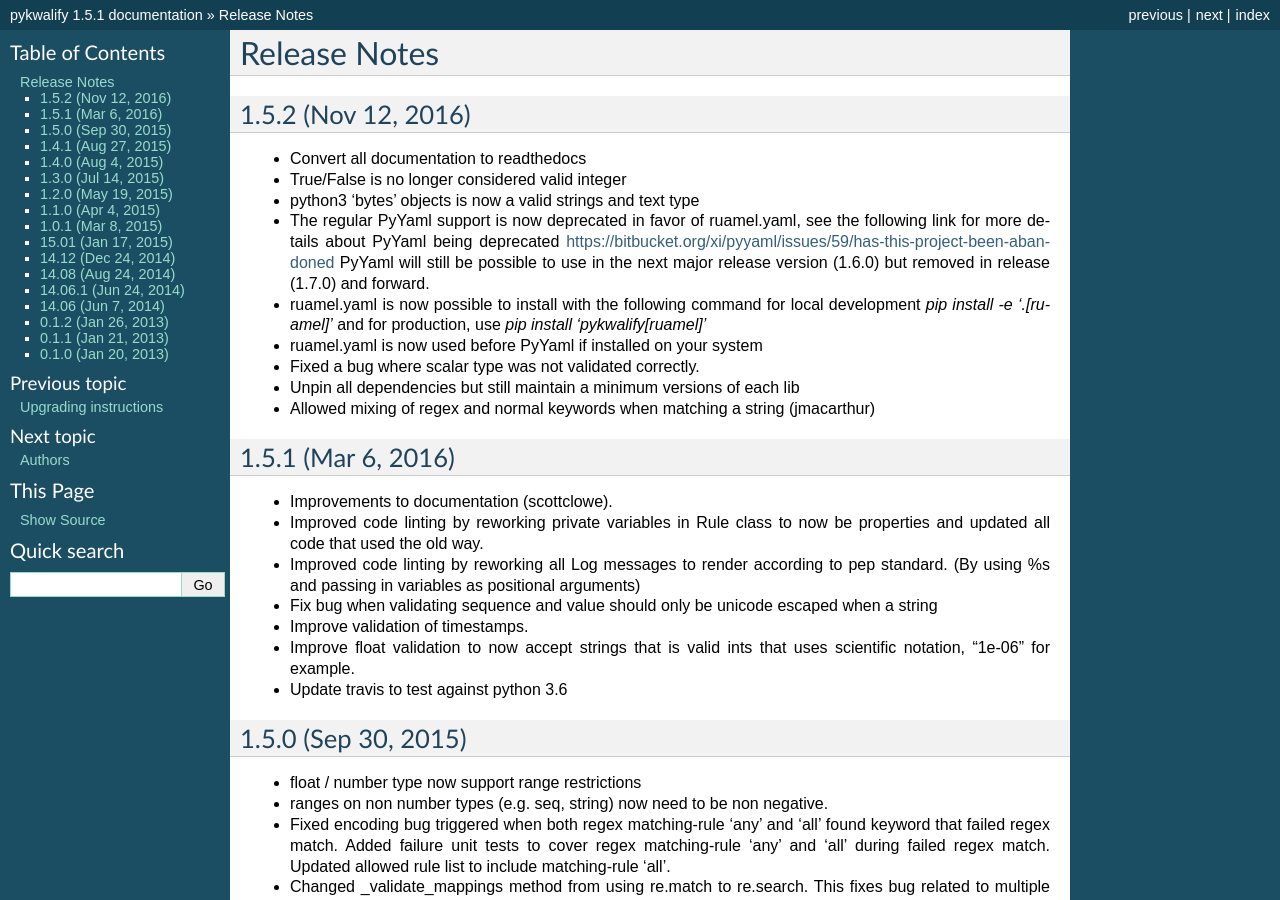
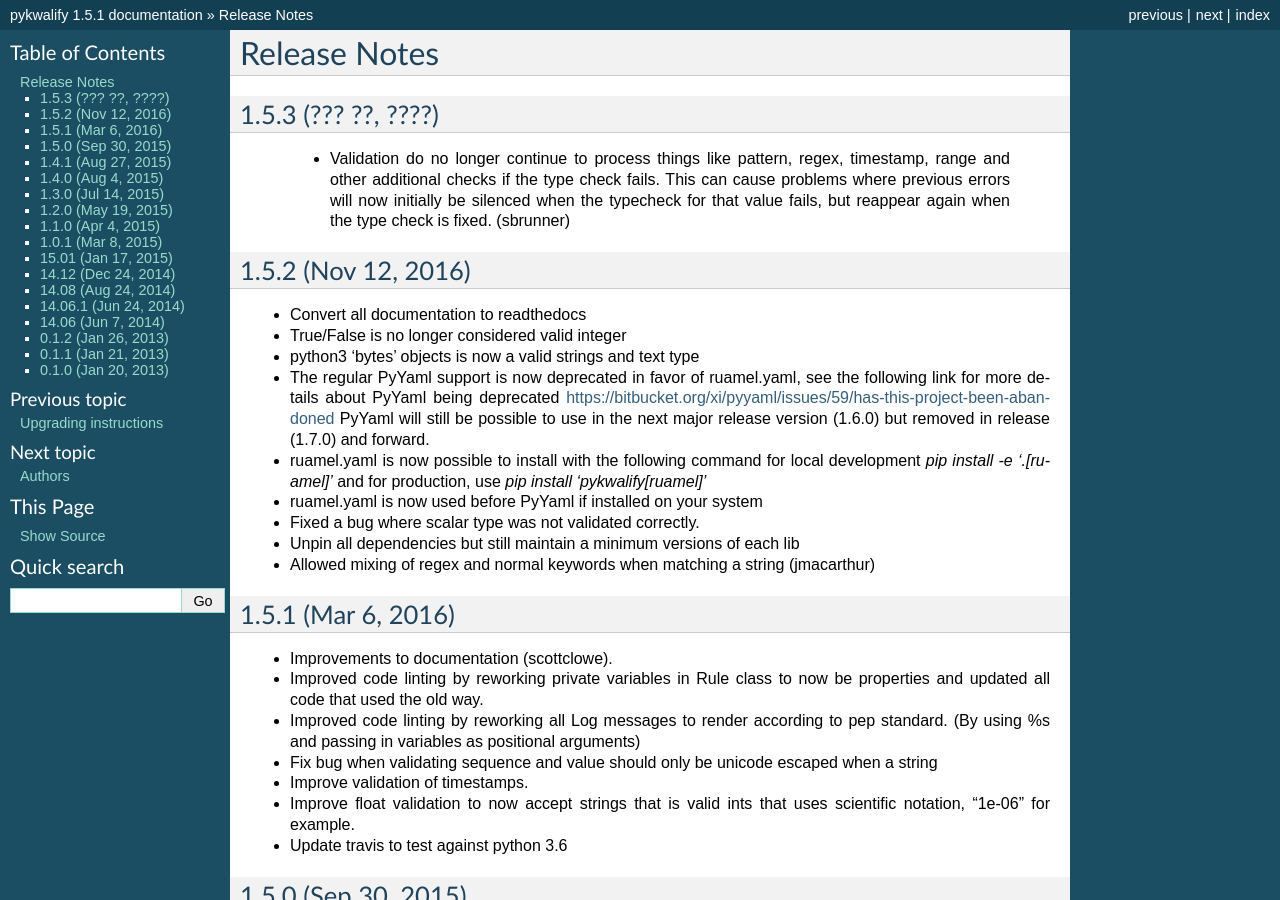
Before and after one commit to Grokzen/pykwalify, a Sphinx documentation site: the page built from docs/release-notes.rst, in a window 1280 px wide and 900 px high. Built offline with Sphinx 7.4.7, drawn with Linux system fonts in a browser that asks for light colours.

Commit message:
Fixes a issue where keywords like pattern, timestamp, range would be parsed even if the iniinitial typecheck would fail. Now the sub errors is removed if there is a type check failure first. This can help to reduce/remove a lot of bugs where validation would output more errors then it should and bugs with bad data types inside methods that should not support them.

```diff
--- a/docs/release-notes.rst
+++ b/docs/release-notes.rst
@@ -1,5 +1,12 @@
 Release Notes
 =============
+
+1.5.3 (??? ??, ????)
+--------------------
+
+ - Validation do no longer continue to process things like pattern, regex, timestamp, range and other additional checks
+   if the type check fails. This can cause problems where previous errors will now initially be silenced when the typecheck for
+   that value fails, but reappear again when the type check is fixed. (sbrunner)
 
 1.5.2 (Nov 12, 2016)
 --------------------
```
Also changed, not shown: 4 other files.
